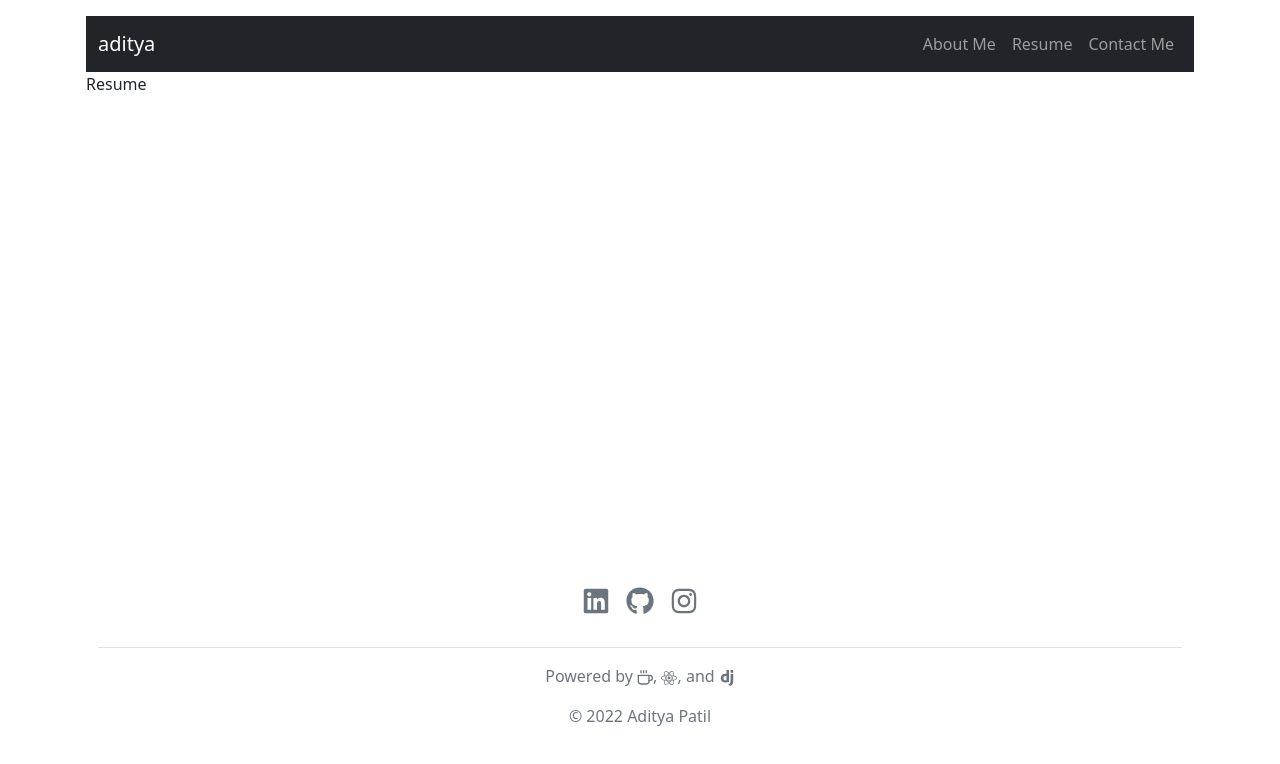
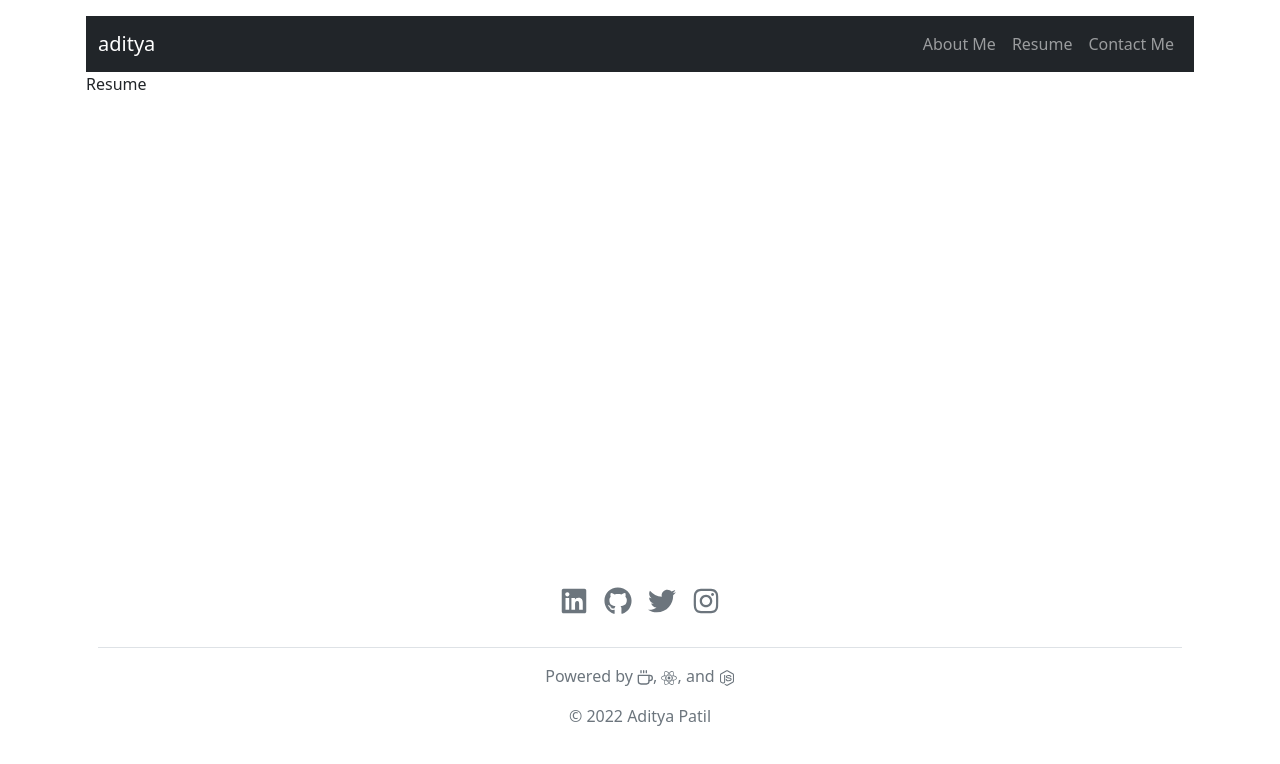
Before and after one commit to aditya-xyz/website_frontend, a React (Create React App) app: page /resume in a window 1280 px wide. Shown: the top 764 px of the page. Built offline with nearby package versions, Linux system fonts and the light colour scheme.

Commit message:
changed favicon and added twitter link

```diff
--- a/src/components/Footer.js
+++ b/src/components/Footer.js
@@ -2,9 +2,10 @@ import Container from "react-bootstrap/esm/Container"
 import { FaGithub } from "react-icons/fa"
 import { FaLinkedin } from "react-icons/fa"
 import { FaInstagram } from "react-icons/fa"
+import { FaTwitter } from "react-icons/fa"
 import { FiCoffee } from "react-icons/fi"
 import { FaReact } from "react-icons/fa"
-import { SiDjango } from "react-icons/si"
+import { FaNodeJs } from "react-icons/fa"
 
 const Footer = () => {
   return (
@@ -39,6 +40,18 @@ const Footer = () => {
             <li className="nav-item">
               <a
                 className="nav-link px-2 text-muted"
+                href="https://twitter.com/adityapatil_xyz"
+                target="_blank"
+                rel="noreferrer"
+              >
+                <h3>
+                  <FaTwitter />
+                </h3>
+              </a>
+            </li>
+            <li className="nav-item">
+              <a
+                className="nav-link px-2 text-muted"
                 href="https://instagram.com/pixelthegsd"
                 target="_blank"
                 rel="noreferrer"
@@ -50,9 +63,11 @@ const Footer = () => {
             </li>
           </ul>
           <p className="text-center text-muted">
-            Powered by <FiCoffee />, <FaReact />, and <SiDjango />
+            Powered by <FiCoffee />, <FaReact />, and <FaNodeJs />
           </p>
-          <p className="text-center text-muted">© 2022 Aditya Patil</p>
+          <p className="text-center text-muted">
+            © {new Date().getFullYear()} Aditya Patil
+          </p>
         </footer>
       </Container>
     </>
```
Also changed, not shown: 1 other file (tests, documents, lock files or other folders).
